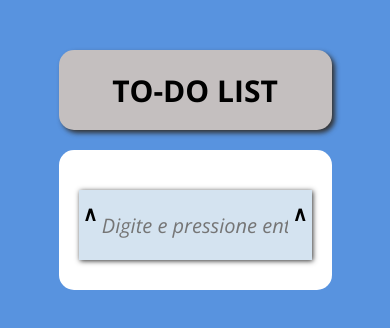
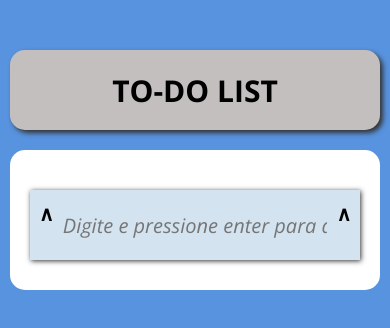
Before and after one commit to WillCodee/TO-DO-LIST, a plain HTML site: page index.html in a window 390 px wide. Drawn offline with nearby package versions, Linux system fonts and the light colour scheme.

Commit message:
modificando novamente o media quare

```diff
--- a/style.css
+++ b/style.css
@@ -123,14 +123,17 @@ body{
 
 @media (max-width: 576px){
     .todo{
-    width: 80vw;
+    width: 95vw;
     margin: 0 auto;
+    }
+
+    .todo_list{
+    max-height: 200vw;
     }
 }
 
-@media (max-width: 756px){
+@media (min-width:576px) and (max-width: 756px){
     .todo{
-    width: 70vw;
-    margin: 0 auto;
+    width: 95vw;
     }
 }
```
